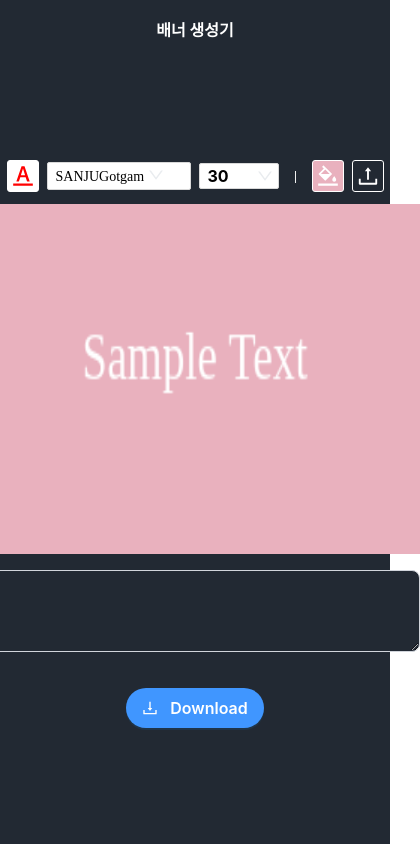
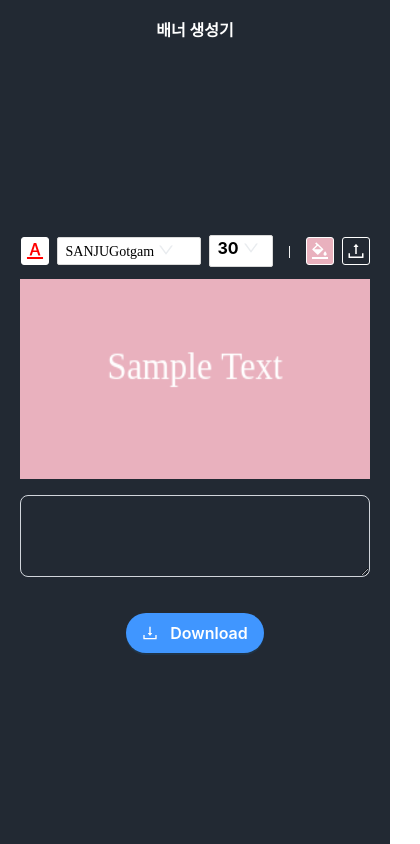
Before and after one commit to jaesin22/jjalmaker, a React (Create React App) app: page / in a window 390 px wide. Shown: the whole page, 420 px wide, since content can reach past the window. Built offline with nearby package versions, Linux system fonts and the light colour scheme; a web font is replaced by a local one.

Commit message:
반응형 웹 적용

```diff
--- a/src/Func/Preview.js
+++ b/src/Func/Preview.js
@@ -85,7 +85,7 @@ const Preview = ({
     <div className="flex justify-center mt-3">
       <canvas
         ref={canvasRef}
-        className="w-[450px] h-[350px] md:w-[550px] lg:w-[700px]"
+        className="w-[350px] h-[200px] md:w-[550px] md:h-[275px] lg:w-[700px] lg:h-[350px]"
       />
     </div>
   );
--- a/src/components/BackgroundColor.js
+++ b/src/components/BackgroundColor.js
@@ -30,14 +30,12 @@ const BackgroundColor = () => {
         onClick={handleColorIconClick}
         style={{
           backgroundColor: bgcolor,
-          fontSize: "22px",
-          width: "32px",
-          height: "32px",
           border: "1px solid #ffffff",
           borderRadius: "3px",
           color: "#FFFFFF",
         }}
-        className="flex items-center justify-center cursor-pointer "
+        className="flex items-center justify-center cursor-pointer
+        text-lg w-7 h-7 lg:text-[20px] lg:w-8 lg:h-8"
       />
       {showColorPicker && (
         <div className="absolute">
--- a/src/components/FontColor.js
+++ b/src/components/FontColor.js
@@ -28,13 +28,11 @@ const FontColor = () => {
     <>
       <FontColorsOutlined
         onClick={handleColorIconClick}
-        className="flex items-center justify-center cursor-pointer"
+        className="flex items-center justify-center cursor-pointer
+        text-lg w-7 h-7 lg:text-[22px] lg:w-8 lg:h-8"
         style={{
           color: color,
           backgroundColor: "#ffffff",
-          fontSize: "22px",
-          width: "32px",
-          height: "32px",
           border: "1px solid #ffffff",
           borderRadius: "3px",
         }}
--- a/src/components/FontSize.js
+++ b/src/components/FontSize.js
@@ -29,7 +29,7 @@ const FontSize = () => {
   const menu = (
     <Menu
       style={{ border: "1px solid #d9d9d9", borderRadius: "2px" }}
-      className="w-20"
+      className="w-16 lg:w-20"
     >
       {sizes.map((size, index) => (
         <Menu.Item key={index} onClick={() => changeSize(size)}>
@@ -41,7 +41,7 @@ const FontSize = () => {
 
   return (
     <div
-      className="flex w-20 bg-white"
+      className="flex w-16 bg-white h-8 lg:w-20 lg:h-8"
       style={{ border: "1px solid #d9d9d9", borderRadius: "2px" }}
     >
       <Dropdown overlay={menu} className="ant-dropdown-link">
@@ -51,7 +51,10 @@ const FontSize = () => {
           onClick={(e) => e.preventDefault()}
         >
           <span className="ml-2 text-base text-black">{size}</span>
-          <DownOutlined style={{ color: "#e9ecef" }} className="h-6 ml-7" />
+          <DownOutlined
+            style={{ color: "#e9ecef" }}
+            className="ml-1 lg:w-10 lg:ml-2"
+          />
         </a>
       </Dropdown>
     </div>
--- a/src/components/Text.js
+++ b/src/components/Text.js
@@ -16,7 +16,7 @@ const Text = () => {
     <div className="flex mt-4 justify-center">
       <textarea
         rows="4"
-        className="w-[450px] md:w-[550px] lg:w-[700px] text-sm text-white bg-[#222933] rounded-lg border border-gray-300 focus:ring-blue-500 focus:border-blue-500 dark:bg-gray-700 dark:border-gray-600 dark:placeholder-gray-400 dark:text-white
+        className="w-[350px] md:w-[550px] lg:w-[700px] text-sm text-white bg-[#222933] rounded-lg border border-gray-300 focus:ring-blue-500 focus:border-blue-500 dark:bg-gray-700 dark:border-gray-600 dark:placeholder-gray-400 dark:text-white
          dark:focus:ring-blue-500 dark:focus:border-blue-500"
         onChange={changeText}
         value={text}
--- a/src/components/Upload.js
+++ b/src/components/Upload.js
@@ -34,11 +34,9 @@ const UploadImage = () => {
       />
       <UploadOutlined
         onClick={upload}
-        className="flex items-center justify-center cursor-pointer bg-[#222933] text-white"
+        className="flex items-center justify-center cursor-pointer bg-[#222933] text-white
+        text-lg w-7 h-7 lg:text-[22px] lg:w-8 lg:h-8"
         style={{
-          fontSize: "22px",
-          width: "32px",
-          height: "32px",
           border: "1px solid #ffffff",
           borderRadius: "3px",
         }}
```
